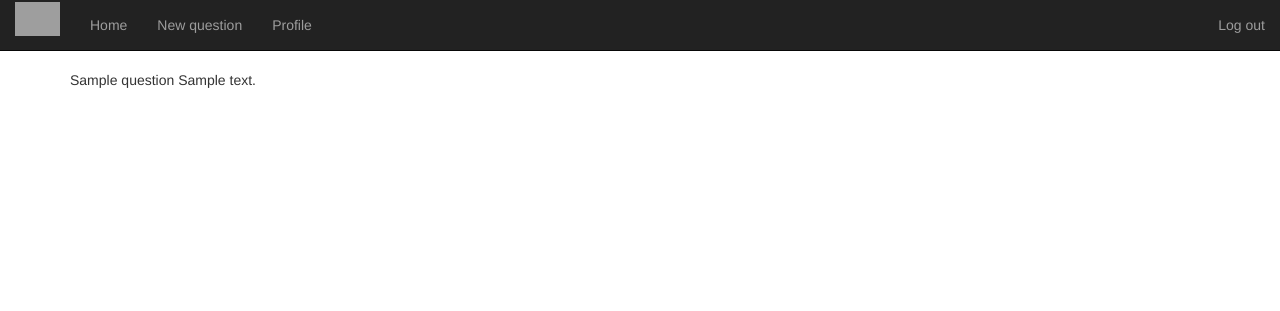
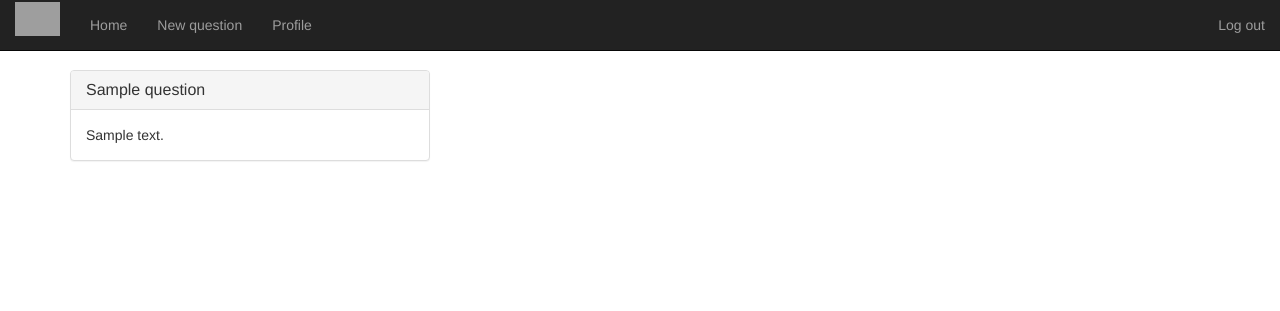
Before and after one commit to siljr/pu, a Django app: page /questions/ in a window 1280 px wide. Shown: the top 311 px of the page. Run offline with Django 3.2, Linux system fonts and the light colour scheme; a user stored in the database is signed in; tables that the repository leaves empty hold one stand-in row (values such as "Sample post"); some libraries are stand-ins or nearby versions; grey boxes are pictures that could not be loaded.

Commit message:
styled the main page

```diff
--- a/qBot/questions/templates/index.html
+++ b/qBot/questions/templates/index.html
@@ -5,7 +5,14 @@
         <div class="container">
             <div class="row">
                 {% for question in questions %}
-                    <div class="col-md-4">{{ question.title }} {{ question.body}}</div>
+                    <div class="col-md-4">
+                        <div class="panel panel-default">
+                            <div class="panel-heading">
+                                <h3 class="panel-title">{{ question.title }}</h3>
+                            </div>
+                            <div class="panel-body">{{ question.body}}</div>
+                        </div>
+                    </div>
                 {%  endfor %}
             </div>
         </div>
```
